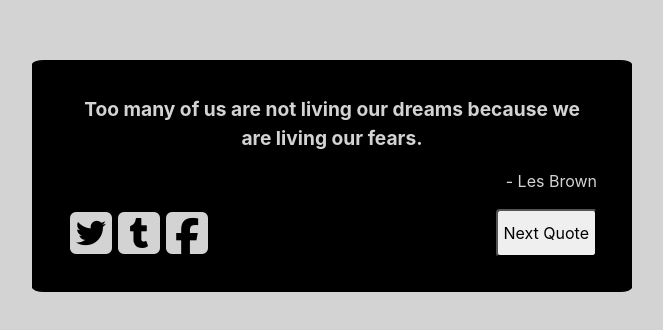
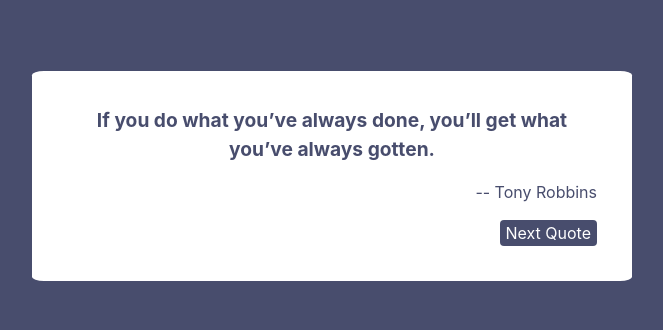
Before and after one commit to JimmyCN1/randomQuoteGenerator, a React (Create React App) app: page / in a window 1280 px wide. Shown: the part 224-554 px from the top of the page, without its empty margins (308-971 px from the left). Built offline with nearby package versions, Linux system fonts and the light colour scheme.

Commit message:
impl. context theme change when fetching quote

```diff
--- a/public/index.html
+++ b/public/index.html
@@ -19,7 +19,7 @@
       integrity="sha384-ggOyR0iXCbMQv3Xipma34MD+dH/1fQ784/j6cY/iJTQUOhcWr7x9JvoRxT2MZw1T"
       crossorigin="anonymous"
     />
-    <script src="https://kit.fontawesome.com/59bd4b9de8.js"></script>
+    <!-- <script src="https://kit.fontawesome.com/59bd4b9de8.js"></script> -->
     <!--
       Notice the use of %PUBLIC_URL% in the tags above.
       It will be replaced with the URL of the `public` folder during the build.
--- a/src/App.js
+++ b/src/App.js
@@ -1,15 +1,51 @@
 import React from "react";
 import "./App.css";
+
+import AppTheme from "./AppTheme";
 import Quote from "./components/Quote.js";
 
+const getTheme = currentTheme => {
+  let newTheme;
+  do {
+    newTheme = themes[Math.floor(Math.random() * themes.length)];
+  } while (newTheme === currentTheme);
+
+  return newTheme;
+};
+
 class App extends React.Component {
+  constructor(props) {
+    super(props);
+    this.state = {
+      theme: getTheme()
+    };
+  }
   render() {
+    let styles = {
+      backgroundColor: this.state.theme
+    };
+
+    const providerValue = {
+      theme: this.state.theme,
+      setTheme: () => this.setState({ theme: getTheme(this.state.theme) })
+    };
+
     return (
-      <div className="App">
-        <Quote />
-      </div>
+      <AppTheme.Provider value={providerValue}>
+        <div className="App" style={styles}>
+          <Quote />
+        </div>
+      </AppTheme.Provider>
     );
   }
 }
 
+const themes = [
+  "rgba(238, 99, 82, 1)",
+  "rgba(8, 178, 227, 1)",
+  "rgba(247, 178, 103, 1)",
+  "rgba(87, 167, 115, 1)",
+  "rgba(72, 77, 109, 1)"
+];
+
 export default App;
--- /dev/null
+++ b/src/AppTheme.js
@@ -0,0 +1,3 @@
+import React from "react";
+
+export default React.createContext("");
--- a/src/components/Quote.js
+++ b/src/components/Quote.js
@@ -4,14 +4,16 @@
 import QuoteAuthor from "./QuoteAuthor.js";
 import Controls from "./controls/Controls.js";
 
+import AppTheme from "../AppTheme.js";
 import quotes from "../QuotesJSON.js";
 
 class Quote extends React.Component {
   constructor(props) {
     super(props);
+    const nextIndex = Math.floor(Math.random() * quotes.length);
     this.state = {
-      quote: quotes[0].quote,
-      author: quotes[0].author
+      quote: quotes[nextIndex].quote,
+      author: quotes[nextIndex].author
     };
   }
 
@@ -23,7 +25,22 @@
     });
   };
 
+  static contextType = AppTheme;
+
   render() {
+    let styles = {
+      display: "flex",
+      flexDirection: "column",
+      backgroundColor: "white",
+
+      borderRadius: "2%",
+      padding: "35px",
+      margin: "20px",
+      maxWidth: "600px"
+    };
+
+    styles.color = this.context.theme;
+
     let { quote, author } = this.state;
     const { fetchNextQuote } = this;
 
@@ -37,15 +54,4 @@
   }
 }
 
-let styles = {
-  display: "flex",
-  flexDirection: "column",
-  backgroundColor: "black",
-  color: "lightgrey",
-  borderRadius: "2%",
-  padding: "35px",
-  margin: "20px",
-  maxWidth: "600px"
-};
-
 export default Quote;
--- a/src/components/QuoteAuthor.js
+++ b/src/components/QuoteAuthor.js
@@ -1,7 +1,7 @@
 import React from "react";
 
 function QuoteAuthor(props) {
-  return <p style={styles}>{props.author}</p>;
+  return <p style={styles}>-- {props.author}</p>;
 }
 
 const styles = {
--- a/src/components/QuoteText.js
+++ b/src/components/QuoteText.js
@@ -10,6 +10,7 @@
 
 const styles = {
   fontSize: "120%"
+  // color: this.context.theme
 };
 
 export default QuoteText;
--- a/src/components/controls/Controls.js
+++ b/src/components/controls/Controls.js
@@ -16,7 +16,6 @@
 const styles = {
   display: "flex",
   justifyContent: "space-between"
-  // alignItems: "flex-end"
 };
 
 export default Controls;
--- a/src/components/controls/NextQuoteButton.js
+++ b/src/components/controls/NextQuoteButton.js
@@ -1,26 +1,35 @@
 import React from "react";
+
+import AppTheme from "../../AppTheme.js";
 
 class NextQuoteButton extends React.Component {
   handleClick = () => {
+    this.context.setTheme();
     this.props.fetchNextQuote();
   };
 
+  static contextType = AppTheme;
+
   render() {
-    const { fetchNextQuote } = this.props;
+    let styles = {
+      borderRadius: "4px",
+      // backgroundColor: "lightgray",
+      borderStyle: "none",
+      color: "white"
+    };
+
+    styles.backgroundColor = this.context.theme;
+
     return (
       <input
         style={styles}
         type="button"
         name="nextQuote"
         value="Next Quote"
-        onClick={fetchNextQuote}
+        onClick={this.handleClick}
       />
     );
   }
 }
 
-const styles = {
-  borderRadius: "4px"
-};
-
 export default NextQuoteButton;
--- a/src/components/controls/Social.js
+++ b/src/components/controls/Social.js
@@ -1,5 +1,4 @@
 import React from "react";
-import { endianness } from "os";
 
 function Social(props) {
   return (
--- a/src/index.css
+++ b/src/index.css
@@ -7,7 +7,7 @@
     sans-serif;
   -webkit-font-smoothing: antialiased;
   -moz-osx-font-smoothing: grayscale;
-  background-color: lightgray;
+  /* background-color: lightgray; */
 }
 
 code {
```
Also changed, not shown: src/palette.scss (added, +15 -0 lines).
